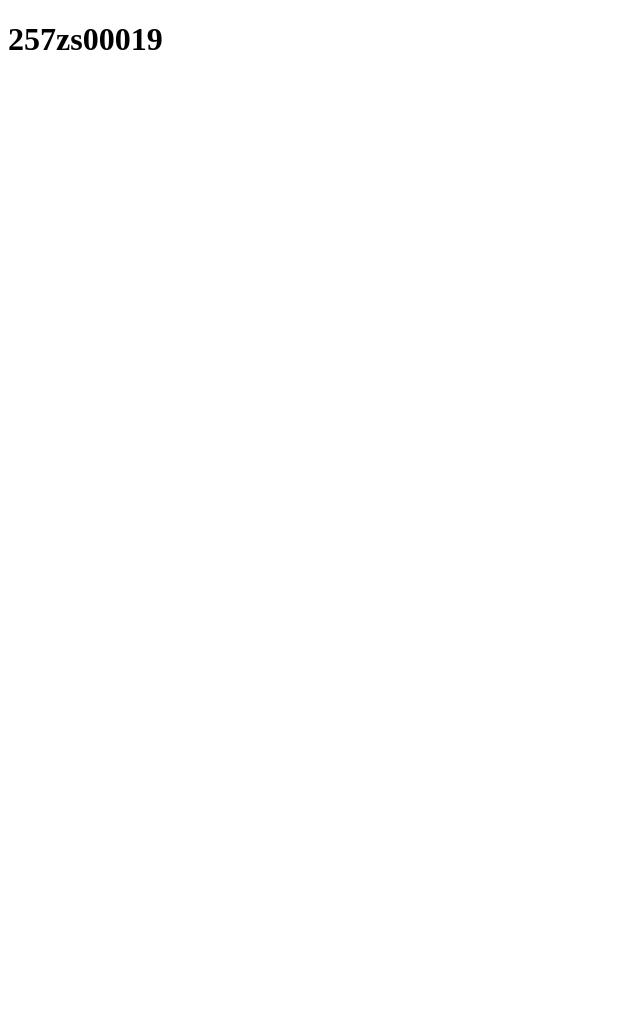
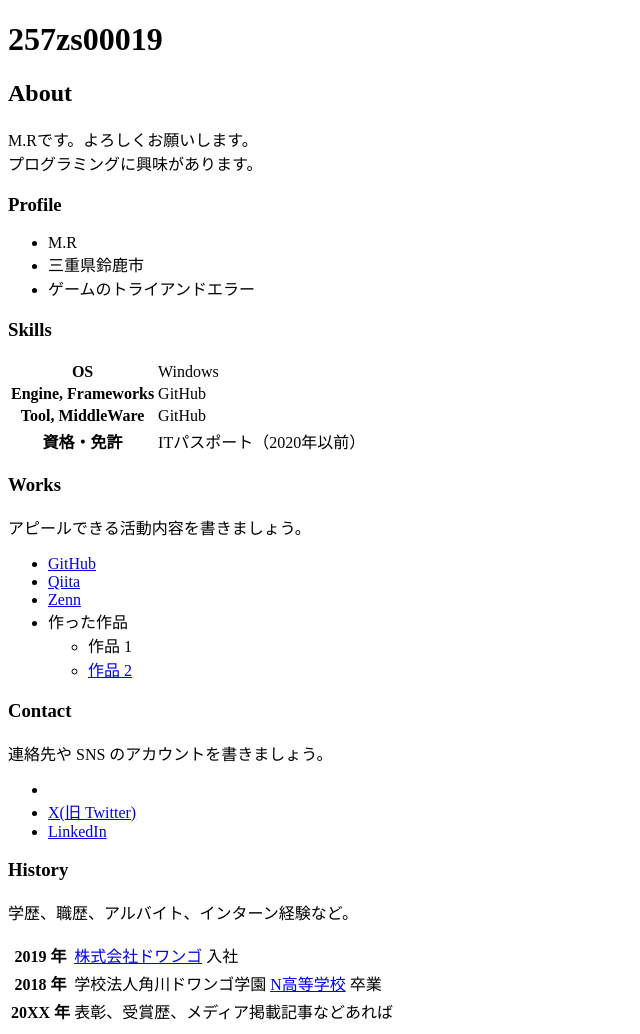
Before and after one commit to 257zs00019-max/257zs00019-max.github.io, a plain HTML site: page index.html in a window 1280 px wide. Shown: the whole page, without its empty margins (0-640 px from the left). Before the commit the page ends 800 px from the top, so only its background shows below. Drawn offline with Linux system fonts and the light colour scheme.

Commit message:
ポートフォリオに必要な情報を追加

```diff
--- a/index.html
+++ b/index.html
@@ -7,5 +7,78 @@
   </head>
   <body>
     <h1>257zs00019</h1>
+
+    <h2>About</h2>
+    <p>
+      M.Rです。よろしくお願いします。<br>
+      プログラミングに興味があります。
+    </p>
+
+    <h3>Profile</h3>
+    <ul>
+      <li>M.R</li>
+      <li>三重県鈴鹿市</li>
+      <li>ゲームのトライアンドエラー</li>
+    </ul>
+
+    <h3>Skills</h3>
+    <table>
+      <tr>
+        <th>OS</th>
+        <td>Windows</td>
+      </tr>
+      <tr>
+        <th>Engine, Frameworks</th>
+        <td>GitHub</td>
+      </tr>
+      <tr>
+        <th>Tool, MiddleWare</th>
+        <td>GitHub</td>
+      </tr>
+      <tr>
+        <th>資格・免許</th>
+        <td>ITパスポート（2020年以前）</td>
+      </tr>
+    </table>
+
+    <h3>Works</h3>
+    <p>アピールできる活動内容を書きましょう。</p>
+    <ul>
+      <li><a href="https://github.com/">GitHub</a></li>
+      <li><a href="https://qiita.com/">Qiita</a></li>
+      <li><a href="https://zenn.dev/">Zenn</a></li>
+      <li>
+        作った作品
+        <ul>
+          <li><a https://youtu.be/y-YuUm7Zg0Q">作品 1</a></li>
+          <li><a href="https://example.com/">作品 2</a></li>
+        </ul>
+      </li>
+    </ul>
+
+    <h3>Contact</h3>
+    <p>連絡先や SNS のアカウントを書きましょう。</p>
+    <ul>
+      <li><a href="257zs00019@student.zen.ac.jp"</a></li>
+      <li><a href="https://x.com/ZflGKx7k4NWvLKg">X(旧 Twitter)</a></li>
+      <li><a href="https://www.linkedin.com/">LinkedIn</a></li>
+    </ul>
+
+    <h3>History</h3>
+    <p>学歴、職歴、アルバイト、インターン経験など。</p>
+    <table>
+      <tr>
+        <th>2019 年</th>
+        <td><a href="https://dwango.co.jp/">株式会社ドワンゴ</a> 入社</td>
+      </tr>
+      <tr>
+        <th>2018 年</th>
+        <td>学校法人角川ドワンゴ学園 <a href="https://nnn.ed.jp/">N高等学校</a> 卒業</td>
+      </tr>
+      <tr>
+        <th>20XX 年</th>
+        <td>表彰、受賞歴、メディア掲載記事などあれば</td>
+      </tr>
+    </table>
   </body>
 </html>
```
